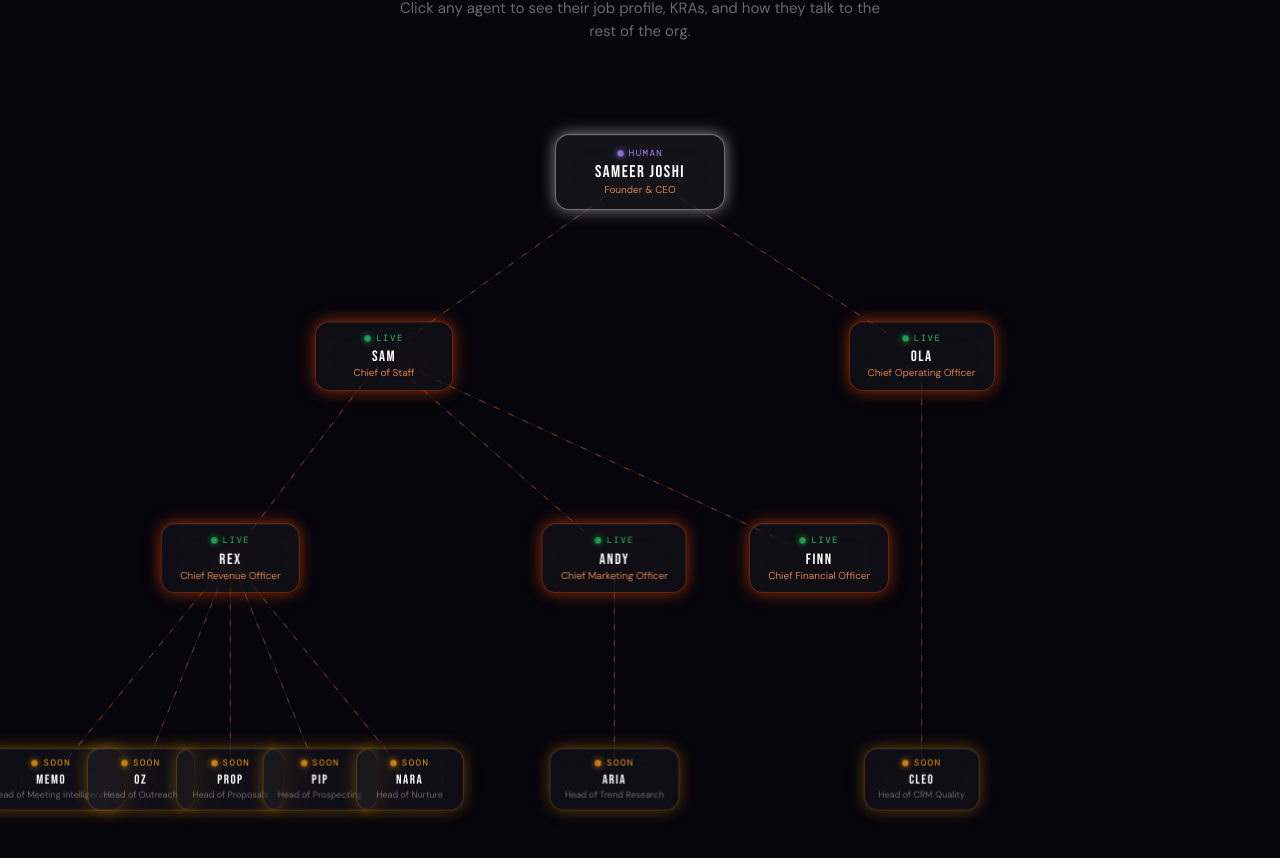
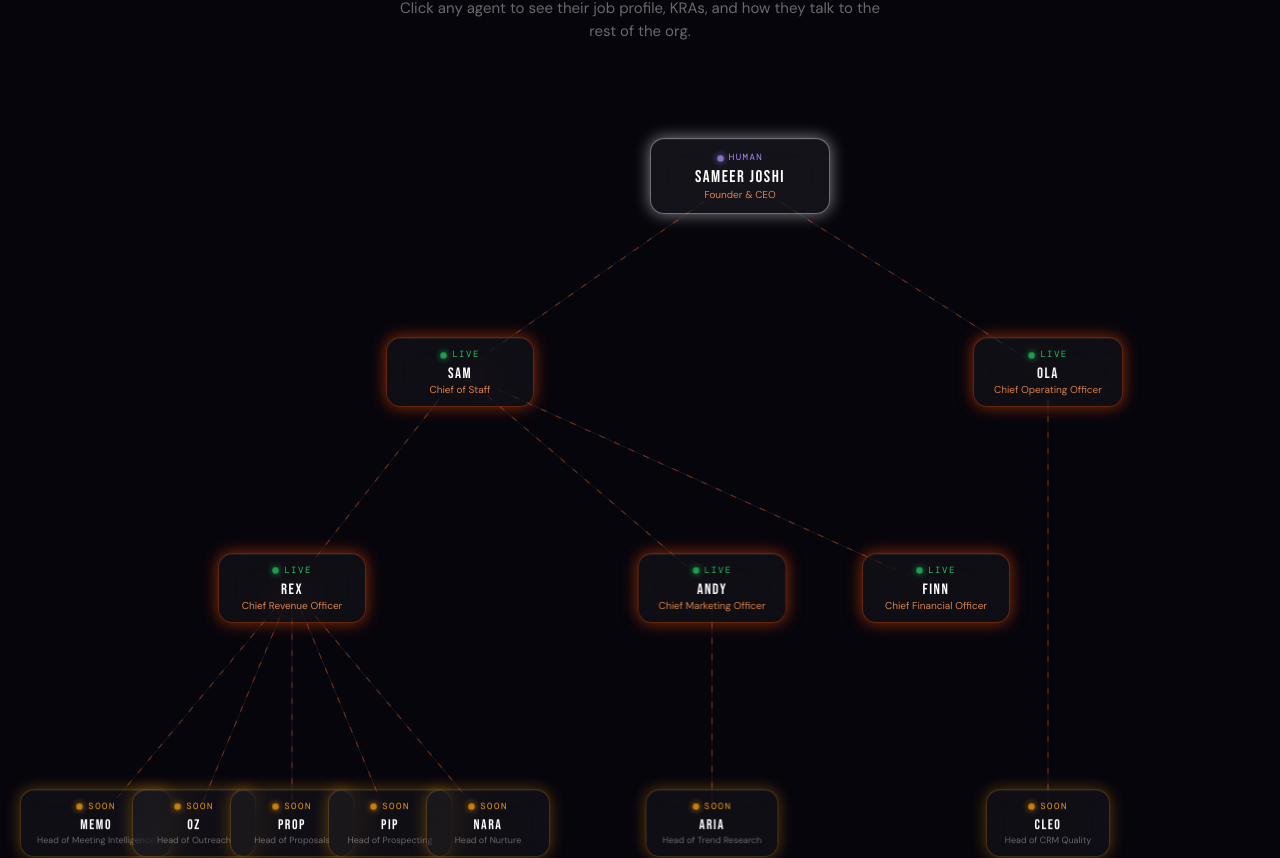
Before and after one commit to sameerjoshy/gtm360-hq, a React (Vite) app: page / in a window 1280 px wide. Shown: the part 1035-1893 px from the top of the page. Built offline with nearby package versions, Linux system fonts and the light colour scheme.

Commit message:
fix: pipeline Live filter, org chart sizing, sidebar text logo

```diff
--- a/src/components/Sidebar.jsx
+++ b/src/components/Sidebar.jsx
@@ -113,15 +113,12 @@ export default function Sidebar() {
            style={{ borderBottom: '1px solid rgba(255,255,255,0.06)', minHeight: 48 }}>
         {!sidebarCollapsed && (
           <div className="flex items-center gap-2 overflow-hidden">
-            <img
-              src="/gtm360-logo.png"
-              alt="GTM360"
-              className="h-6 w-auto object-contain brightness-0 invert opacity-90"
-              onError={e => { e.target.style.display='none'; e.target.nextSibling.style.display='flex' }}
-            />
-            <div className="hidden items-center">
-              <span className="font-display text-white text-sm tracking-widest">GTM360</span>
-            </div>
+            <span
+              className="font-display tracking-widest whitespace-nowrap"
+              style={{ fontSize: 16, color: '#fff', letterSpacing: '3px' }}
+            >
+              GTM<span style={{ color: '#FF4D00' }}>360</span> HQ
+            </span>
           </div>
         )}
         <button
--- a/src/pages/Landing.jsx
+++ b/src/pages/Landing.jsx
@@ -250,8 +250,8 @@ function AgentNode({ agent, selected, onClick }) {
           boxShadow: selected
             ? `0 0 30px 6px ${glowColor}, inset 0 1px 0 rgba(255,255,255,0.1)`
             : `0 0 16px 0 ${glowColor}, inset 0 1px 0 rgba(255,255,255,0.06)`,
-          padding: human ? '12px 22px' : isExec ? '8px 14px' : '10px 18px',
-          minWidth: human ? 170 : isExec ? 108 : 138,
+          padding: human ? '12px 22px' : isExec ? '10px 16px' : '10px 20px',
+          minWidth: human ? 180 : isExec ? 124 : 148,
           textAlign: 'center',
         }}
       >
@@ -269,7 +269,7 @@ function AgentNode({ agent, selected, onClick }) {
         {/* name */}
         <div style={{
           fontFamily:'"Bebas Neue",sans-serif',
-          fontSize: human ? 17 : isExec ? 13 : 15,
+          fontSize: human ? 17 : isExec ? 14 : 15,
           color:'#FFFFFF', letterSpacing:'1.5px', lineHeight:1,
         }}>
           {agent.name}
@@ -693,7 +693,7 @@ export default function Landing() {
       </section>
 
       {/* ── Section 2: Org Chart ───────────────────────────────────────────── */}
-      <section id="org" style={{ background:'#06050C', padding:'80px 0 60px', position:'relative' }}>
+      <section id="org" style={{ background:'#06050C', padding:'80px 0 60px', position:'relative', minHeight:'100vh' }}>
         {/* Section header */}
         <Reveal style={{ textAlign:'center', marginBottom:56, padding:'0 32px' }}>
           <div style={{ fontFamily:'"DM Mono",monospace', fontSize:10, letterSpacing:'3px',
@@ -711,9 +711,9 @@ export default function Landing() {
         </Reveal>
 
         {/* Org chart container */}
-        <div style={{ overflowX:'auto', WebkitOverflowScrolling:'touch', paddingBottom:24 }}>
+        <div style={{ overflowX:'auto', WebkitOverflowScrolling:'touch', padding:'0 40px 24px' }}>
           <div style={{
-            position:'relative', minWidth:1200, height:920,
+            position:'relative', minWidth:1400, height:980,
             margin:'0 auto', maxWidth:1600,
           }}>
             <OrgLines selected={selectedAgent?.id} />
--- a/src/store.js
+++ b/src/store.js
@@ -24,6 +24,7 @@ export const useAppStore = create((set) => ({
       supabase
         .from('pipeline_snapshot')
         .select('*')
+        .eq('gtm360_record_type', 'Live')
         .order('amount', { ascending: false }),
 
       supabase
--- a/src/views/RexView.jsx
+++ b/src/views/RexView.jsx
@@ -586,8 +586,10 @@ export default function RexView() {
     supabase
       .from('pipeline_snapshot')
       .select('*')
+      .eq('gtm360_record_type', 'Live')
       .order('amount', { ascending: false })
-      .then(({ data }) => {
+      .then(({ data, error }) => {
+        if (error) console.error('[Rex] pipeline_snapshot error:', error)
         const rows = data || []
         setDeals(rows)
         setSelected(rows[0] || null)
```
